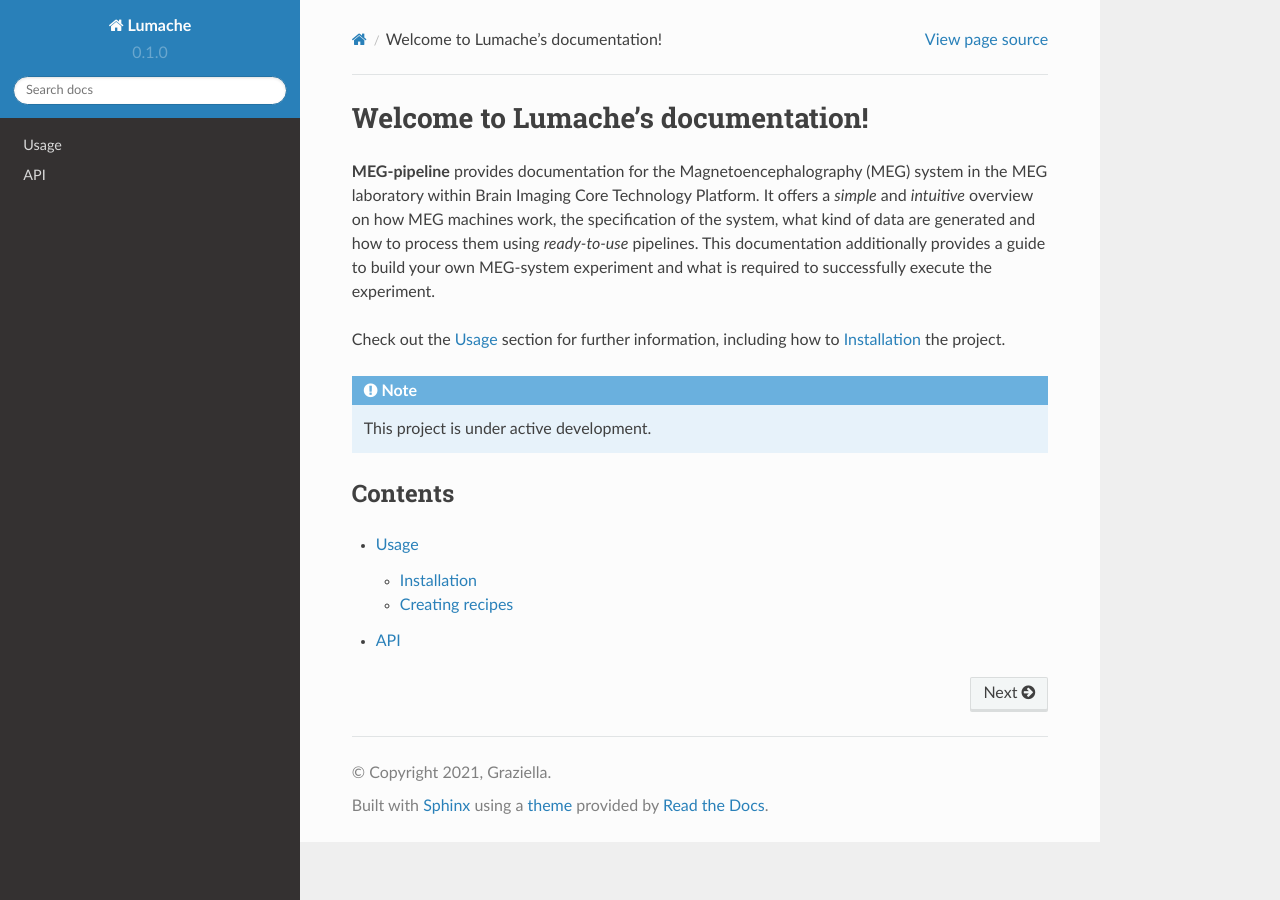
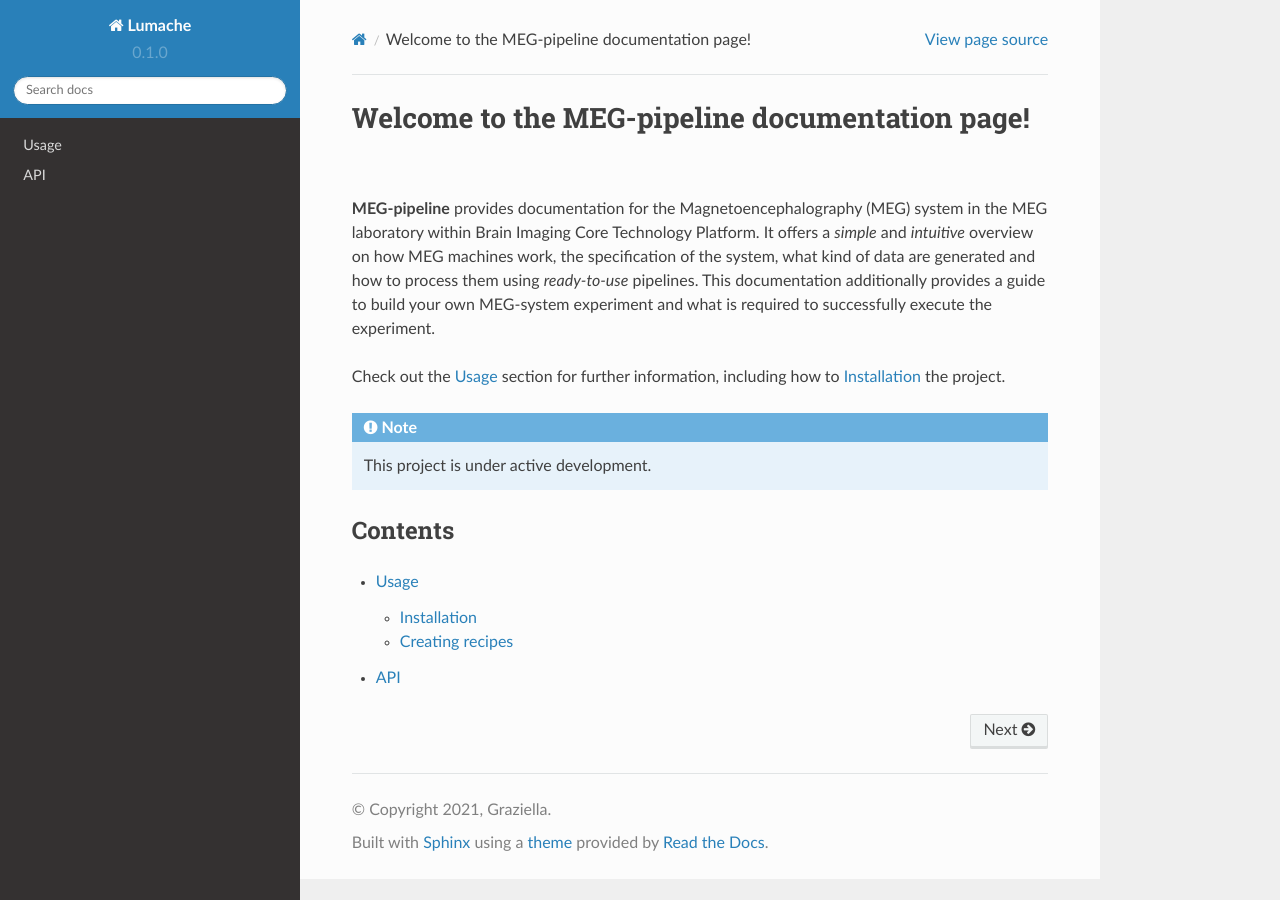
Before and after one commit to hzaatiti-NYU/meg-pipeline, a Sphinx documentation site: the page built from docs/source/index.rst, in a window 1280 px wide. Built offline with Sphinx 7.4.7 and the Read the Docs theme 2.0.0, drawn with Linux system fonts in a browser that asks for light colours.

Commit message:
Update index.rst

```diff
--- a/docs/source/index.rst
+++ b/docs/source/index.rst
@@ -1,5 +1,5 @@
-Welcome to Lumache's documentation!
-===================================
+Welcome to the MEG-pipeline documentation page!
+===============================================
 
 **MEG-pipeline** provides documentation for the Magnetoencephalography (MEG) system in the MEG laboratory within Brain Imaging Core Technology Platform.
 It offers a *simple* and *intuitive* overview on how MEG machines work, the specification of the system, what kind of data are generated and how to process them using *ready-to-use* pipelines. This documentation additionally provides a guide to build your own MEG-system experiment and what is required to successfully execute the experiment.
```
